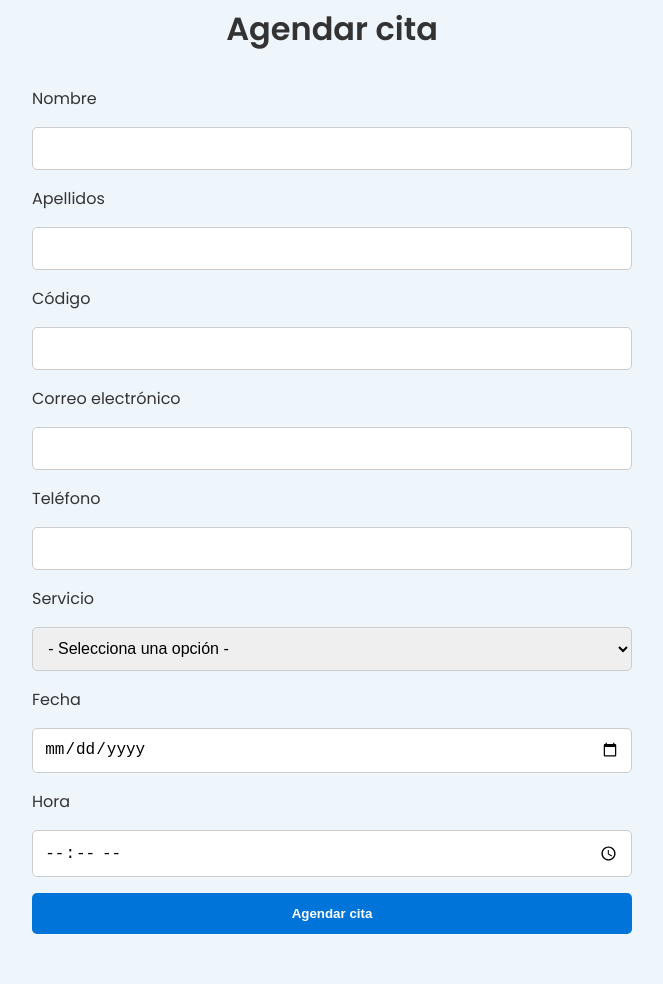
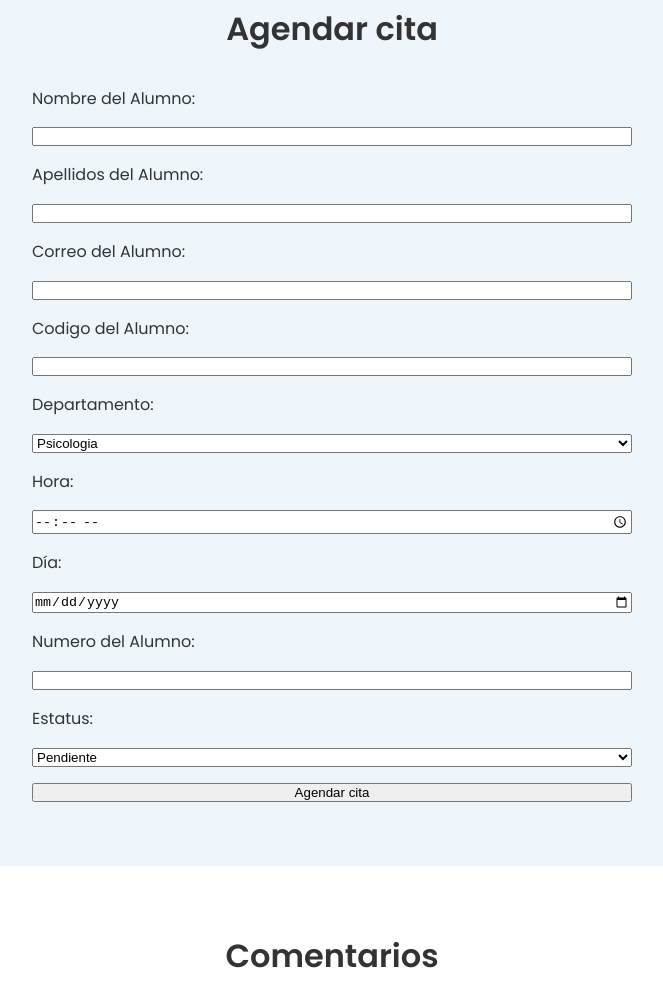
Before and after one commit to Brandon-IH/SaludDigital, a plain HTML site: page Modular1.0/templates/inicio.html in a window 1280 px wide. Shown: the part 1618-2602 px from the top of the page, without its empty margins (308-971 px from the left). Drawn offline with Linux system fonts and the light colour scheme; files whose address does not match are found by name.

Commit message:
Update inicio.html

```diff
--- a/Modular1.0/templates/inicio.html
+++ b/Modular1.0/templates/inicio.html
@@ -112,38 +112,42 @@
             <form class="agendar-cita__formulario" action="/agendar" method="POST">
 
 
-                <label class="formulario__titulo" for="nombre">Nombre</label>
-                <input class="formulario__campo" type="text" id="nombre" name="nombre">
+                <label for="nombre_alumno">Nombre del Alumno:</label>
+                <input type="text" id="nombre_alumno" name="nombre_alumno" required>
 
-                <label class="formulario__titulo" for="apellidos">Apellidos</label>
-                <input class="formulario__campo" type="text" id="apellidos" name="apellidos">
+                <label for="apellidos">Apellidos del Alumno:</label>
+                <input type="text" id="apellidos" name="apellidos" required>
 
-                <label class="formulario__titulo" for="codigo">Código</label>
-                <input class="formulario__campo" type="number" id="codigo" name="codigo">
+                <label for="correo_alumno">Correo del Alumno:</label>
+                <input type="email" id="correo_alumno" name="correo_alumno" required>
 
-                <label class="formulario__titulo" for="correo_electronico">Correo electrónico</label>
-                <input class="formulario__campo" type="email" id="correo_electronico" name="correo_electronico">
+                <label for="codigo">Codigo del Alumno:</label>
+                <input type="number" id="codigo" name="codigo" required>
 
-                <label class="formulario__titulo" for="telefono">Teléfono</label>
-                <input class="formulario__campo" type="tel" id="telefono" name="telefono">
-
-                <label class="formulario__titulo" for="servicio">Servicio</label>
-                <select class="formulario__campo" name="servicio" id="servicio">
-
-                    <option value="" disabled selected hidden>- Selecciona una opción -</option>
-                    <option value="servicio_medico">Servicio medico</option>
-                    <option value="servicio_psicologico">Servicio psicológico</option>
-                    <option value="servicio_nutrimental">Servicio nutrimental</option>
-
+                <label for="departamento">Departamento:</label>
+                <select id="departamento" name="departamento" required>
+                    <option value="Psicologia">Psicologia</option>
+                    <option value="Nutricion">Nutricion</option>
+                    <option value="Consulta General">Consulta general</option>
                 </select>
 
-                <label class="formulario__titulo" for="fecha">Fecha</label>
-                <input class="formulario__campo" type="date" id="fecha" name="fecha">
+                <label for="hora">Hora:</label>
+                <input type="time" id="hora" name="hora" required>
 
-                <label class="formulario__titulo" for="hora">Hora</label>
-                <input class="formulario__campo" type="time" id="hora" name="hora">
+                <label for="dia">Día:</label>
+                <input type="date" id="dia" name="dia" required>
 
-                <input class="formulario__boton" type="submit" value="Agendar cita">
+                <label for="celular">Numero del Alumno:</label>
+                <input type="number" id="celular" name="celular" required>
+
+                <label for="estatus">Estatus:</label>
+                <select id="estatus" name="estatus" required>
+                    <option value="pendiente">Pendiente</option>
+                    <option value="completada">Completada</option>
+                    <option value="cancelada">Cancelada</option>
+                </select>
+
+                <button class="button" type="submit">Agendar cita</button>
 
             </form>
 
@@ -174,5 +178,6 @@
 
     <!-- JAVASCRIPT -->
     <script src="static/js/inicio.js" defer></script>
+    <script src="/static/js/citas.js" defer></script>
 </body>
 </html>
```
